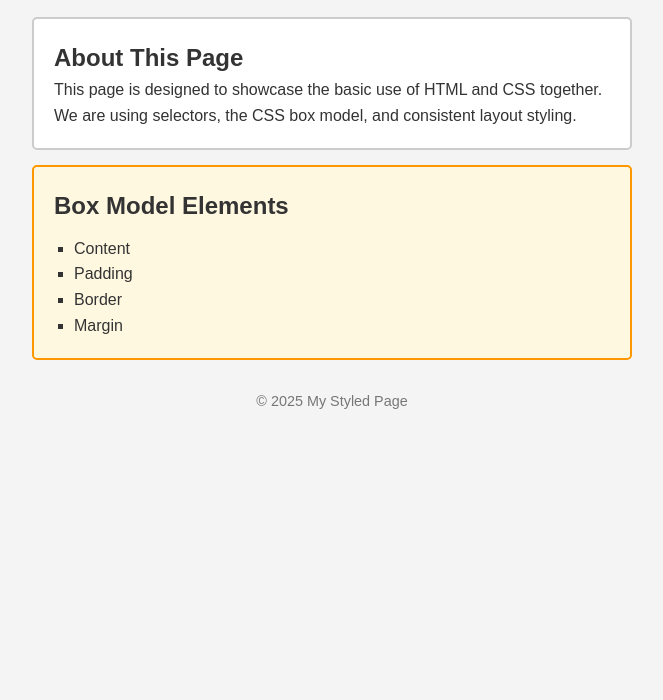
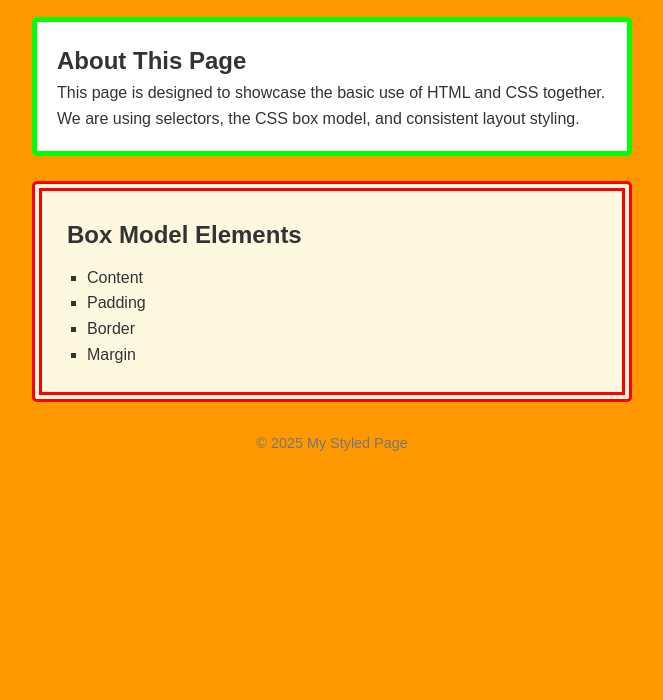
Before and after one commit to Maurine-mj/html_css, a plain HTML site: page index.html in a window 1280 px wide. Shown: the part 100-800 px from the top of the page, without its empty margins (308-971 px from the left). Drawn offline with Linux system fonts and the light colour scheme.

Commit message:
add styles.css

```diff
--- a/styles.css
+++ b/styles.css
@@ -7,7 +7,7 @@ body, h1, h2, p, ul {
 /* General page styling */
 body {
     font-family: Arial, sans-serif;
-    background-color: #f4f4f4;
+    background-color: #ff9800;
     color: #333;
     line-height: 1.6;
     padding: 20px;
@@ -27,7 +27,7 @@ header {
 /* Card component showcasing the box model */
 .card {
     background-color: #fff;
-    border: 2px solid #ccc;
+    border: 5px solid #0f0;
     padding: 20px;        /* Padding inside the box */
     margin: 15px auto;    /* Space outside the box */
     max-width: 600px;
@@ -38,6 +38,9 @@ header {
 .highlight {
     border-color: #ff9800;
     background-color: #fff8e1;
+    padding: 25px;
+    margin: 25px auto;
+    border: 10px double #f00;
 }
 
 /* List styling */
```
